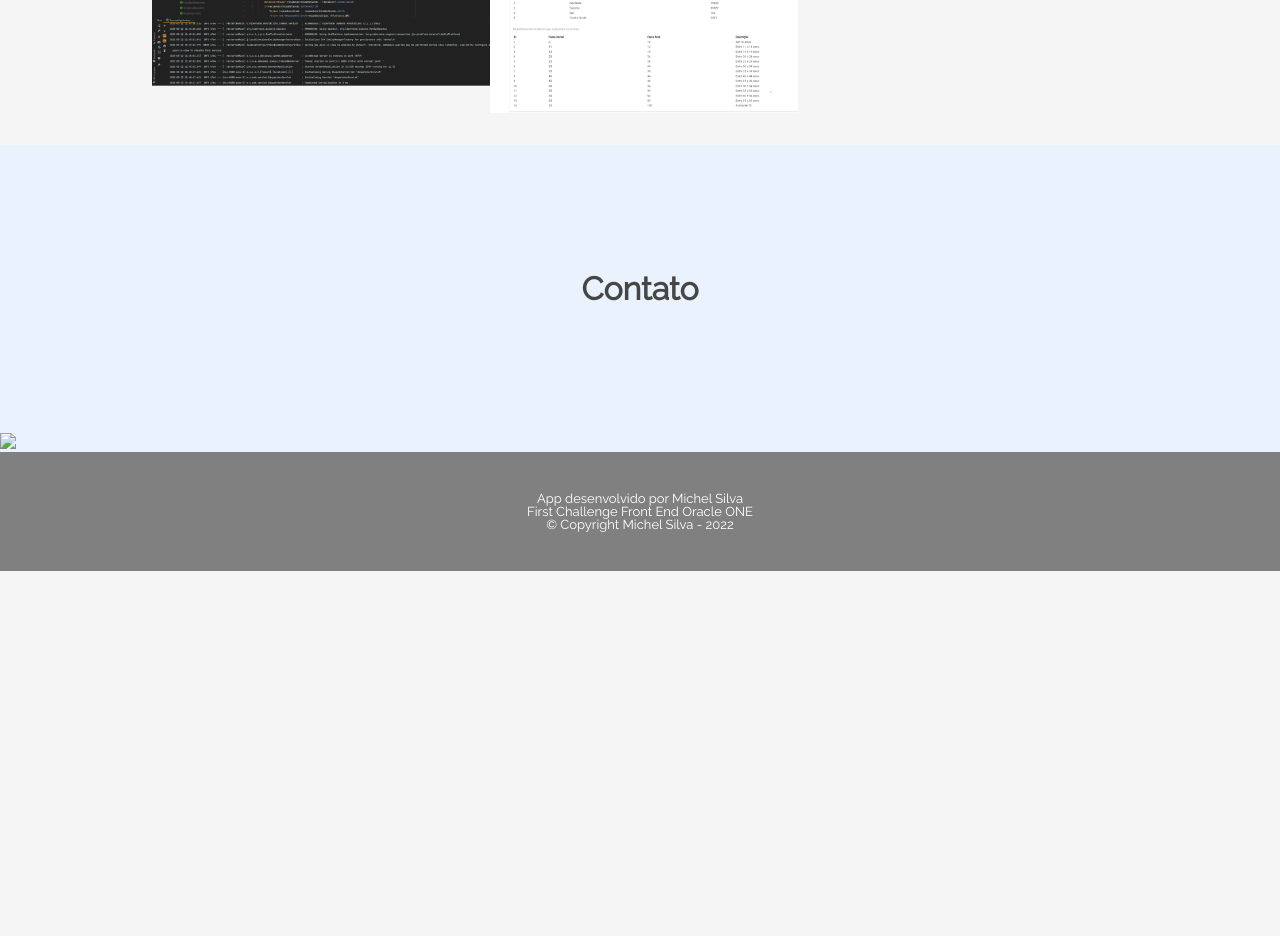
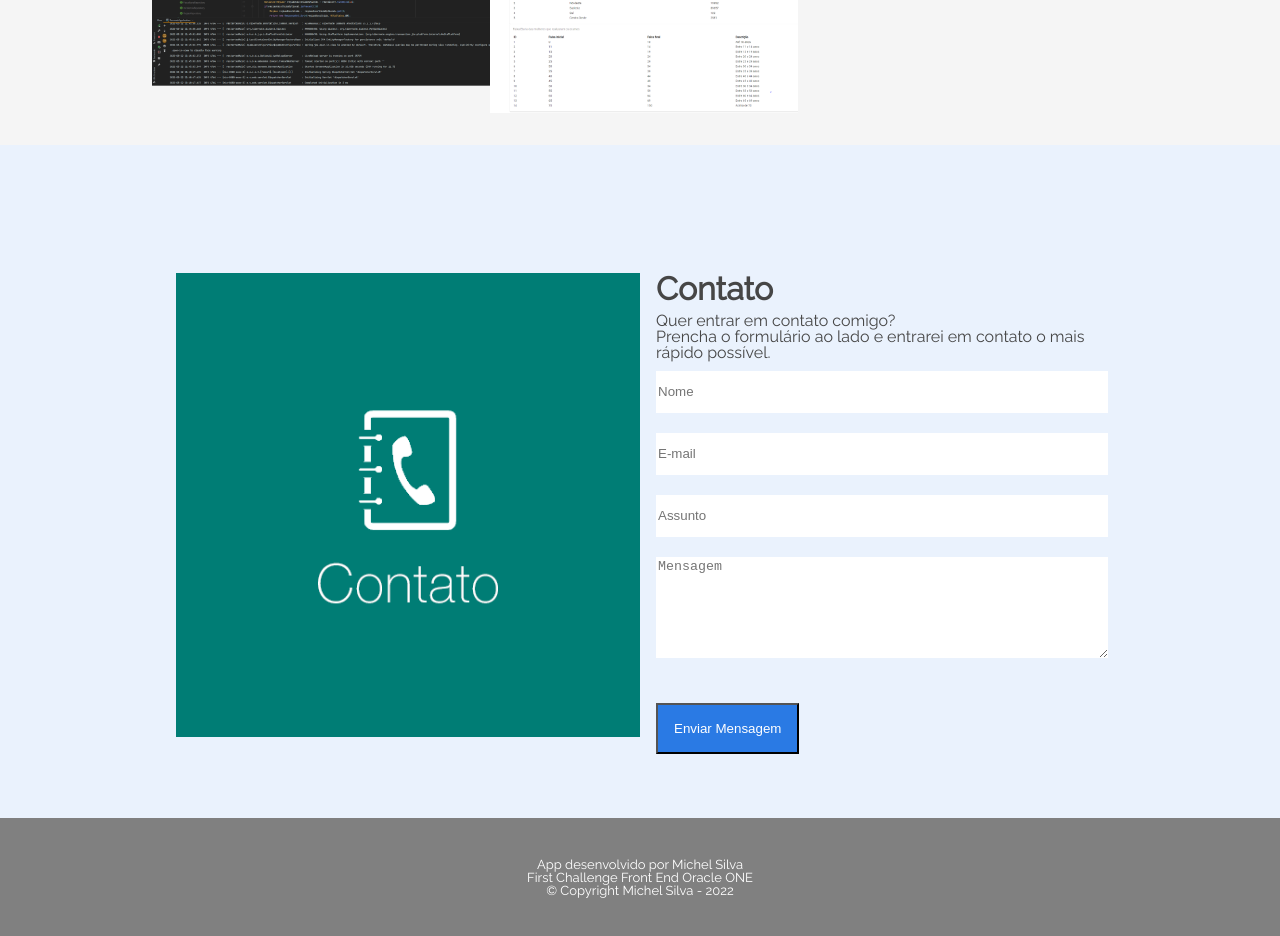
Before and after one commit to michelabs/First-Challenge-Front-End, a plain HTML site: page index.html in a window 1280 px wide. Shown: the part 3531-4467 px from the top of the page. Before the commit the page ends 4102 px from the top, so only its background shows below. Drawn offline with Linux system fonts and the light colour scheme.

Commit message:
adicionando contato e validações

```diff
--- a/index.html
+++ b/index.html
@@ -146,9 +146,27 @@
 
             </section>
 
-            <section class="contato">
-                <h1>Contato</h1>
-                <img src="src/img/contato">
+            <section class="form-contato">
+                <div class="contato" id="contato">
+                    <div class="posicionamento-img">
+                        <img src="src/img/contato.png">
+                    </div>
+
+                    <div class="posicionamento-form">
+                        <h1>Contato</h1>
+                        <h2> Quer entrar em contato comigo? <br>Prencha o formulário ao lado e entrarei em contato o mais rápido possível.</h2>
+
+                        <form action="" class="formulario-contato" name="form">
+                            <input class="input-contato" type="text" id="nome" placeholder="Nome">
+                            <input class="input-contato" type="email" name="email" placeholder="E-mail">
+                            <input class="input-contato" type="text" name="assunto" placeholder="Assunto">
+                           <textarea class="input-mensagem" rows="5" cols="40" id="mensagem" name="mensagem" placeholder="Mensagem"></textarea>
+                           <button class="botao-envio" type="submit" id="botao-envio">Enviar Mensagem</button>
+
+                        </form>
+                    </div>
+
+                </div>
             </section>
         </main>
 
@@ -159,5 +177,6 @@
                 <p class="copyright">&copy; Copyright Michel Silva - 2022</p>
             </div>
         </footer>
+        <script src="src/js/validacao.js"></script>
     </body>
 </html>
--- a/src/css/index.css
+++ b/src/css/index.css
@@ -311,7 +311,7 @@ header a:hover{
 .exp-profissional{
     color: #464646;
     background: #F5F5F5;
-    margin: 0 152px 0 152px;
+    margin: 0 152px 32px 152px;
 }
 
 .exp-profissional h2{
@@ -410,15 +410,57 @@ header a:hover{
 
 /* estilizando formulario de contato*/
 
-.contato{
+.form-contato{
     color: #464646;
     background: #EAF2FD;
 }
 
-.contato h1{
+.form-contato h1{
     font-size: 32px;
     font-weight: bold;
-    text-align: center;
+}
+
+.form-contato h2{
+    font-size: 16px;
+    margin-top: 8px;
+}
+
+.contato{
+    display: flex;
+    justify-content: center;
+    padding-top: 128px;
+}
+
+.posicionamento-img img{
+    display: block;
+    width: 464px;
+}
+
+.posicionamento-form{
+    display: flex;
+    width: 35vw;
+    flex-direction: column;
+    margin-left: 16px;
+    margin-bottom: 64px;
+}
+
+.input-contato{
+    border: transparent;
+    height: 40px;
+    margin: 10px 0 10px 0;
+    width: 100%;
+}
+
+.input-mensagem{
+    border: transparent;
+    margin: 10px 0 10px 0;
+    height: 97px;
+    width: 100%;
+}
+
+.botao-envio{
+    background-color: #2A7AE4;
+    padding: 16px;
+    color: white;
     margin-top: 32px;
-    padding: 128px;
 }
--- /dev/null
+++ b/src/js/validacao.js
@@ -0,0 +1,20 @@
+function validandoDados(){
+
+    window.event.preventDefault()
+
+    if(document.form.nome.value == ""){
+        alert("Campo nome, não deve ser vazio!")
+        document.form.nome.focus();
+    } else if(document.form.email.value.indexOf("@") == -1 || document.form.email.value.indexOf(".") == -1){
+        alert("E-mail inválido!")
+        document.form.email.focus();
+    } else if(document.form.assunto.value == ""){
+        alert("Por favor, insira o assunto do contato!")
+        document.form.assunto.focus();
+    } else if(document.form.mensagem.value.length < 100){
+        alert("A mensagem deve contar no mínimo 100 caracteres.")
+        document.form.mensagem.focus();
+    }
+}
+
+document.querySelector("form").addEventListener("submit", validandoDados);
```
Also changed, not shown: src/img/contato.png (added).
